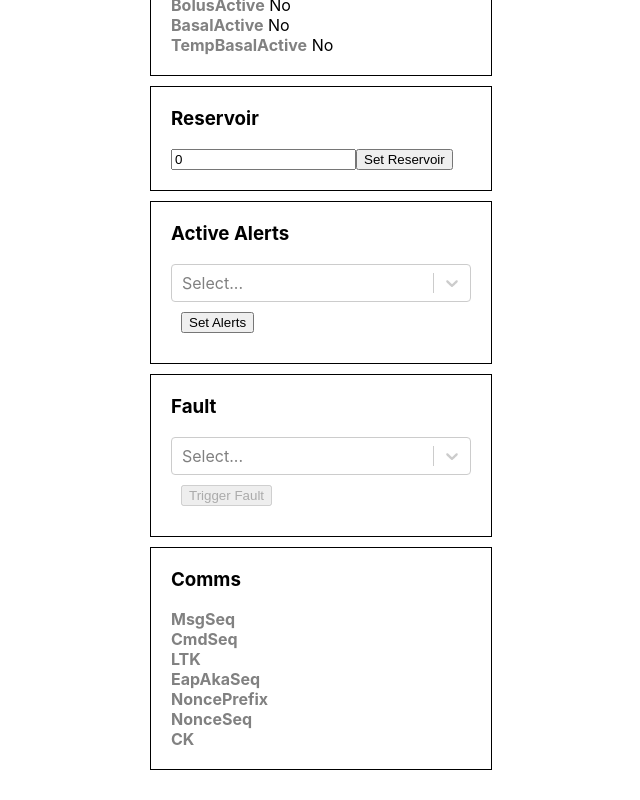
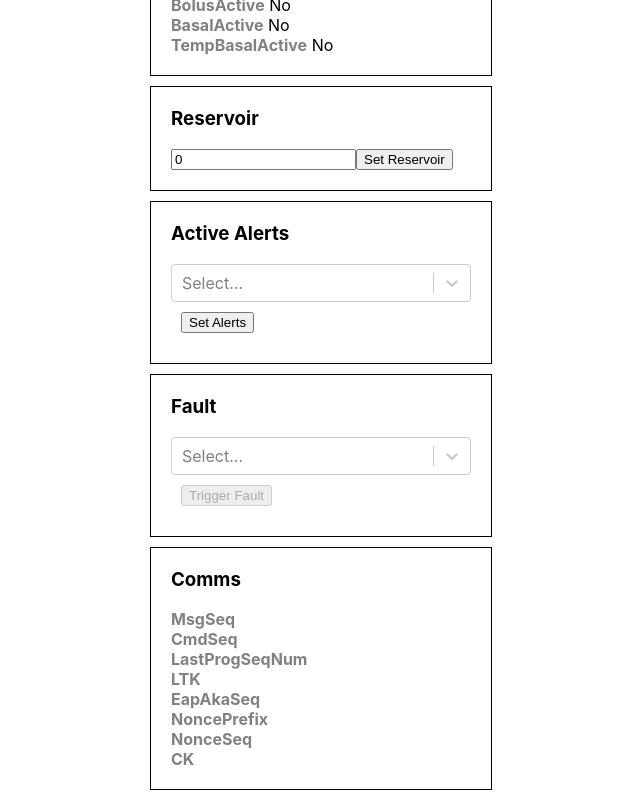
Before and after one commit to ps2/pod_simulator_frontend, a React (Create React App) app: page / in a window 1280 px wide. Shown: the part 484-1284 px from the top of the page, without its empty margins (319-959 px from the left). Built offline with nearby package versions, Linux system fonts and the light colour scheme; no server answers.

Commit message:
Show last programming seq num

```diff
--- a/src/App.js
+++ b/src/App.js
@@ -153,6 +153,7 @@ function App() {
         <h3>Comms</h3>
         <div><span className="var">MsgSeq</span> <span>{podState.MsgSeq}</span></div>
         <div><span className="var">CmdSeq</span> <span>{podState.CmdSeq}</span></div>
+        <div><span className="var">LastProgSeqNum</span> <span>{podState.LastProgSeqNum}</span></div>
         <div><span className="var">LTK</span> <span>{podState.LTK}</span></div>
         <div><span className="var">EapAkaSeq</span> <span>{podState.EapAkaSeq}</span></div>
         <div><span className="var">NoncePrefix</span> <span>{podState.NoncePrefix}</span></div>
```
